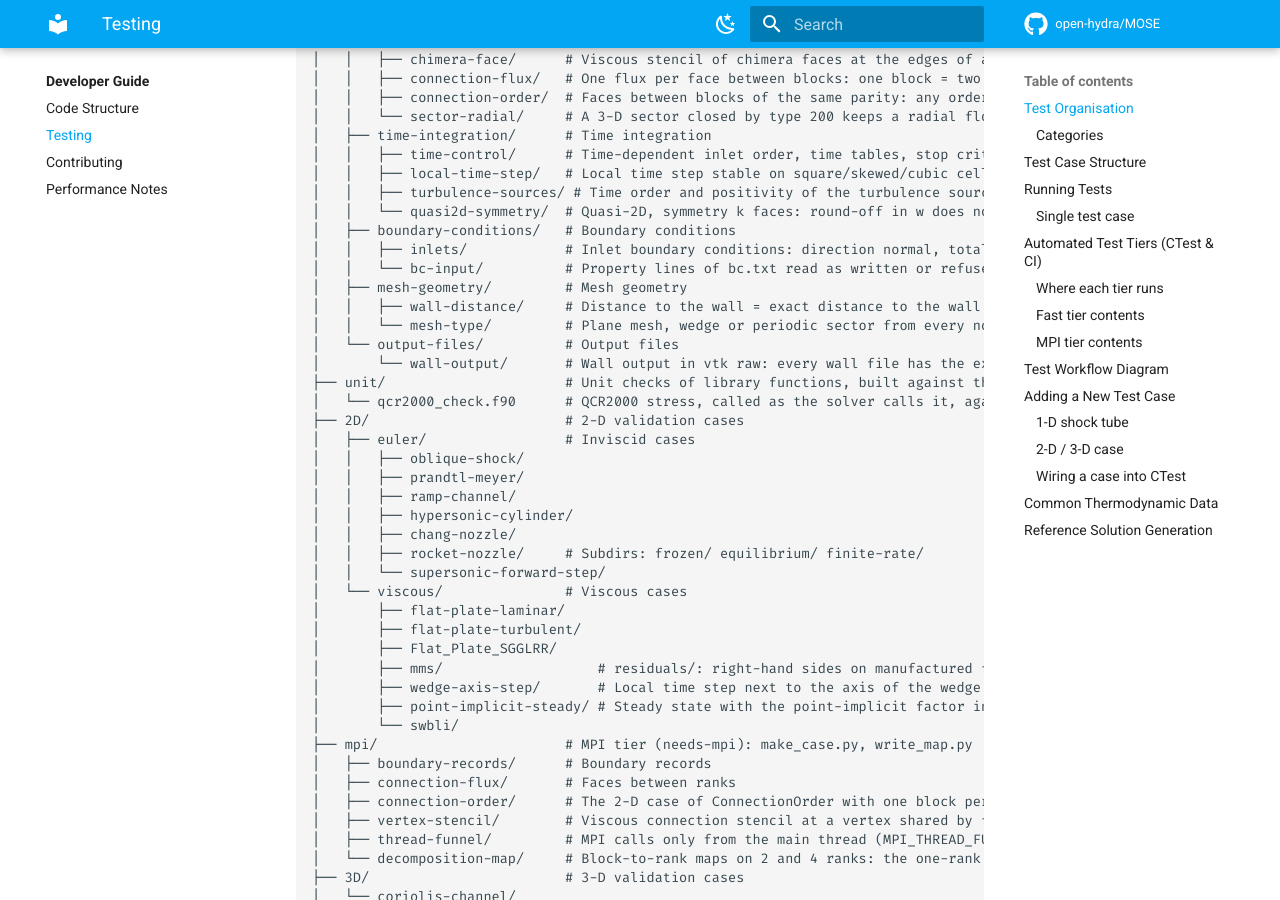
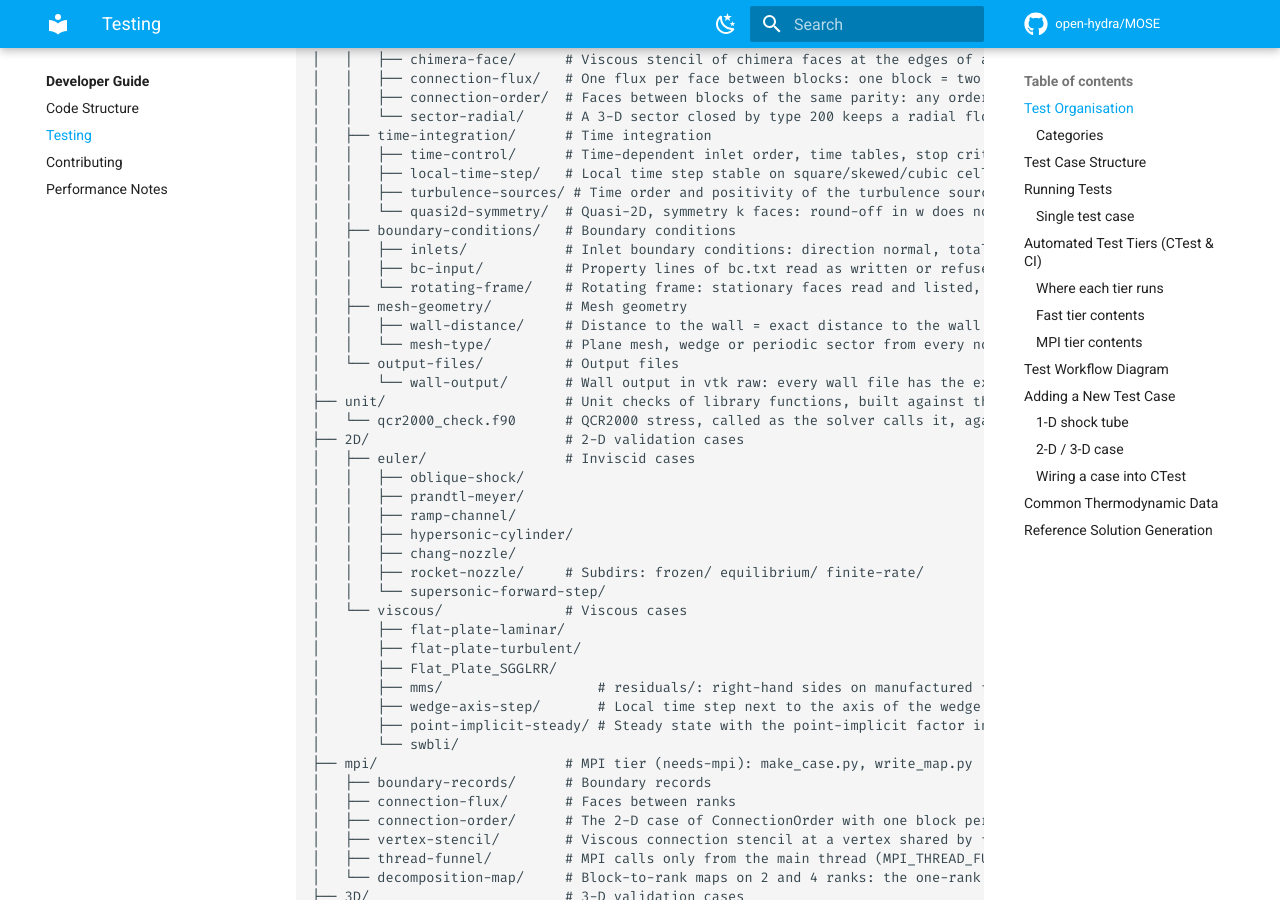
Before and after one commit to open-hydra/MOSE, an MkDocs documentation site: the page built from docs/development/testing.md, in a window 1280 px wide and 900 px high, scrolled down 763 px. Built offline with MkDocs 1.6.1 and Material for MkDocs 9.7.7, drawn with Linux system fonts in a browser that asks for light colours; comment, search, counter and statistics services are not loaded; some of the changed text lies outside the part shown.

Commit message:
Input: count the stationary faces of the rotating frame
Why: the walls that do not rotate with the frame (casing, hub) are
given in [MOSE-Rotating-Frame] as stationary-face-1,
stationary-face-2, ..., each a block and a face. Scan_Ini counts these
keys before the registry allocates their strings, but the loop asked
for stationary-face-1 at every pass: its index stayed 0, because the
increment came after the loop. With a stationary face given the count
never ended and the run hung at start-up; without one the loop ended
at once, so stationary walls could not be used.

Fix: the loop asks for stationary-face-<n + 1>, n the faces counted so
far, and ends at the first key that is missing, as the count of the
probes just above it does.

Before and after: runs with stationary faces start, and their set-up
summary lists the faces; runs without them do not change.

Test (measured on an earlier version of this series): RotatingFrame
(test/fast/boundary-conditions/rotating-frame, fast, new): 5
time-accurate steps of the Sod tube of test/1D/Sod79 in a rigid-body
frame (omega = 1 rad/s about x) with two entries, block 1 faces 3 and 4.
The run must end within 60 s with exit code 0, and its set-up summary
must list the two patches. On the parent the run did not end within the
60 s, spinning in the set-up.

Class: R (program defect: with a stationary face the count never
ends; red test RotatingFrame, the run spins in its set-up).

Basis: the registry adds the keys stationary-face-1 to
stationary-face-<n>, n the count that Scan_Ini finds (Register_Physics),
so the count must take them one after the other from 1, as Scan_Ini
counts probe1, probe2, ... (Backend_INI). The loop as written never
changed the key it asked for.

Co-Authored-By: Claude Opus 5.5 <noreply@anthropic.com>

```diff
--- a/docs/development/testing.md
+++ b/docs/development/testing.md
@@ -41,7 +41,8 @@ test/
 │   │   └── quasi2d-symmetry/  # Quasi-2D, symmetry k faces: round-off in w does not grow
 │   ├── boundary-conditions/   # Boundary conditions
 │   │   ├── inlets/            # Inlet boundary conditions: direction normal, total conditions
-│   │   └── bc-input/          # Property lines of bc.txt read as written or refused
+│   │   ├── bc-input/          # Property lines of bc.txt read as written or refused
+│   │   └── rotating-frame/    # Rotating frame: stationary faces read and listed, the run ends
 │   ├── mesh-geometry/         # Mesh geometry
 │   │   ├── wall-distance/     # Distance to the wall = exact distance to the wall surface
 │   │   └── mesh-type/         # Plane mesh, wedge or periodic sector from every node
@@ -237,6 +238,7 @@ seconds on a CI runner.
 | `BoundaryConditions`/`Inlets` | an ambient inlet (407) with the flow direction `normal` gives the field of the angles the token stands for on that face, to the bit, with no transverse velocity; inlets at total conditions in a 1-D tube of air, one forward Euler step with first-order reconstruction: the mass flux of each inlet face equals that of the face state within 1e-9 of rho a — ambient (407) and inlet (401) faces with the gas at rest and p0 = 2 p (subsonic inflow, 0.7701 rho a) or 36 p (choked, normal Mach 1, 20.83 rho a), on both ends; an inlet with p0 below the pressure the gas of the cell reaches at rest is a slip wall; an ambient (407) face that the reservoir cannot feed, with the gas of the cell moving in at 0.5 a or 1.2 a, is an outlet at p_back (0.0590 and 0.0389 rho a out), and at rest at p_stop with p_back above it (no mass) | `test/fast/boundary-conditions/inlets` |
 | `TimeIntegration`/`TimeControl` | second order in time with a time-dependent inlet (BC 402) for RK2 and RK3; a time table holds its first value before its first instant; `res-threshold` does not end a time-accurate run | `test/fast/time-integration/time-control` |
 | `Conservation` | closed slip-wall box conserves total mass to round-off | `test/fast/conservation` |
+| `BoundaryConditions`/`RotatingFrame` | a rigid-body rotating frame with two `stationary-face-<n>` entries: the run ends within 60 s with exit code 0 and its set-up summary lists the two stationary patches | `test/fast/boundary-conditions/rotating-frame` |
 | `OpenMPEquiv` | 1 vs 4 threads bit-identical: the Sod tube, and a block overset on another whose four chimera faces meet at its edges (Navier–Stokes) | `test/fast/openmp-equiv` |
 | `Connections`/`ChimeraFace` | the viscous stencil of chimera faces, one evaluation of the residual of a linear field on two blocks that overlap with their ghost cells on cells of the other block: with u = G y in 2-D and u = G (y + z) in 3-D the y and z momentum residual is zero also in the cells at the ends of the chimera faces; with a radial velocity on a 2-D wedge of 1 degree the momentum residual of every cell is that of the same mesh as one block (within 1e-9 of μ G / H) | `test/fast/connections/chimera-face` |
 | `Restart` | split + restart reproduces the uninterrupted run; at a restart a missing probe file is written again and an existing one is appended to, with the rows of the uninterrupted run | `test/fast/restart` |
```
Also changed, not shown: 6 other files.
